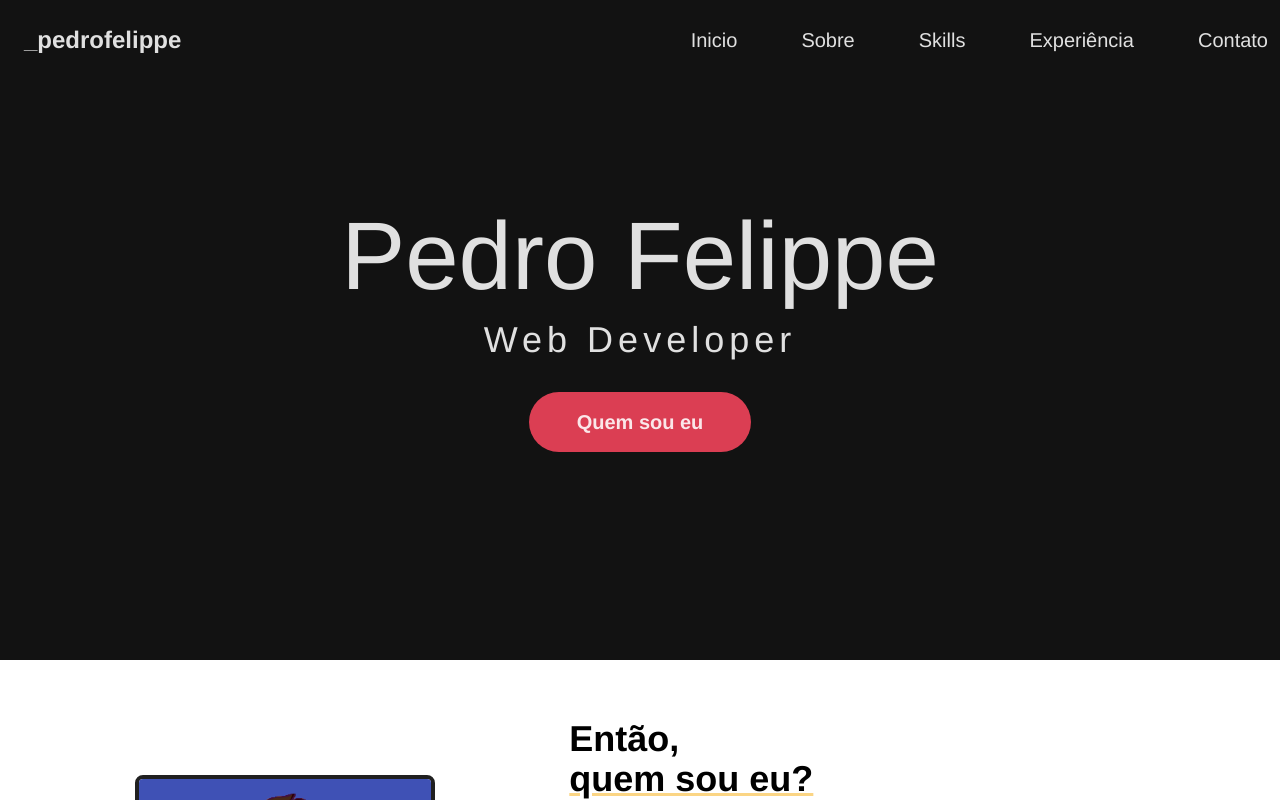
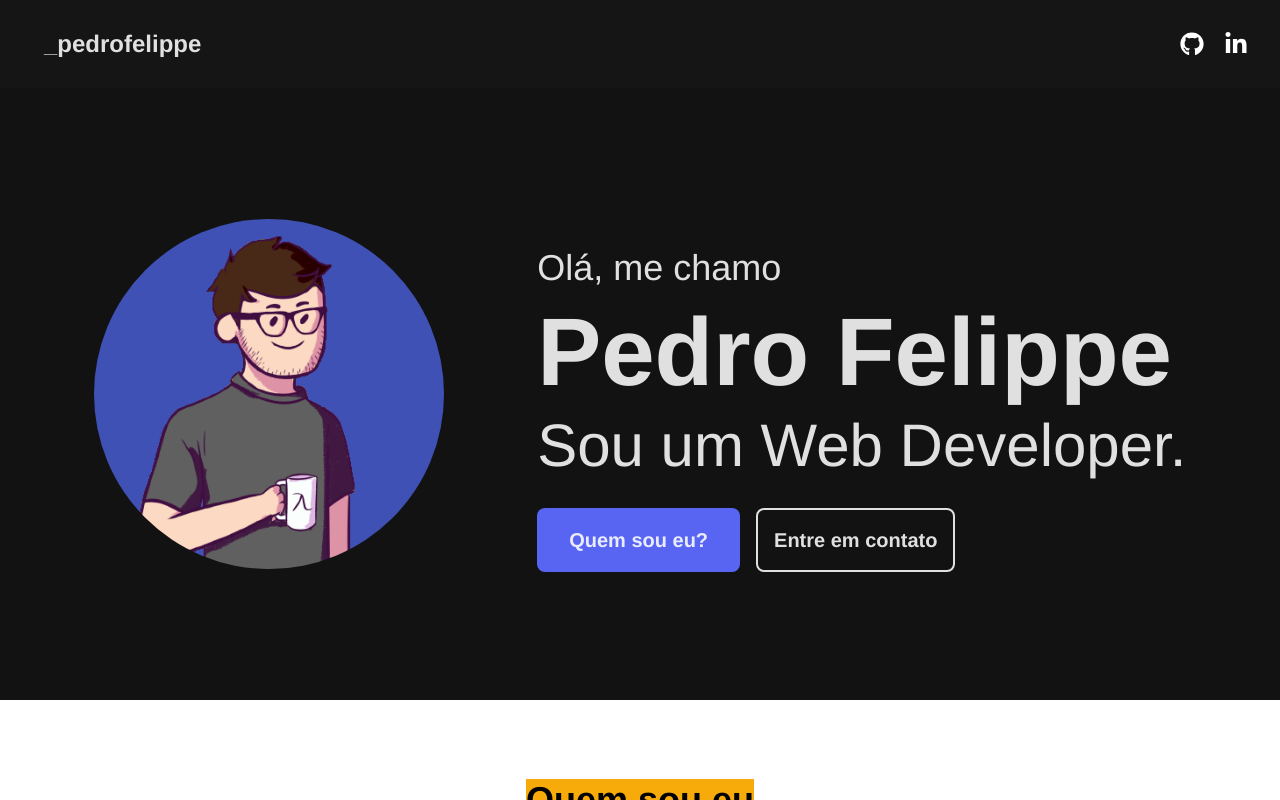
Before and after one commit to pefelippe/Portfolio, a Next.js app: page / in a window 1280 px wide. Built offline with nearby package versions, Linux system fonts and the light colour scheme.

Commit message:
refactor/mais uma vez trocando o css

```diff
--- a/pages/_app.tsx
+++ b/pages/_app.tsx
@@ -10,14 +10,13 @@ export default function App({ Component, pageProps }: AppProps) {
     <div
       className=" h-screen z-0
     overflow-x-hidden overflow-y-scroll
-    scrollbar scrollbar-track-gray-400/20 scrollbar-thumb-[#F7AB0A]/80 scroll-smooth  "
+    scrollbar scrollbar-track-gray-400/20 scrollbar-thumb-[#F7AB0A]/80 scroll-smooth "
     >
       <Head>
         <title>Pedro Felippe | Web Developer</title>
         <meta name="description" content="Portfolio" />
       </Head>
       <Header />
-
       <Component {...pageProps} />
       <Footer />
     </div>
--- a/pages/index.tsx
+++ b/pages/index.tsx
@@ -9,7 +9,7 @@ import Skills from "../src/content/Skills";
 
 export default function Home() {
   return (
-    <>
+    <div className="">
       <section id="hero" className="bg-[#121212] text-[#FFFFFFDE]">
         <Hero />
       </section>
@@ -22,7 +22,7 @@ export default function Home() {
         <Skills />
       </section>
 
-      <section id="experience">
+      <section id="experience" className="bg-[#121212]">
         <Experience />
       </section>
 
@@ -30,9 +30,9 @@ export default function Home() {
         <Projects />
       </section> */}
 
-      <section id="contact" className=" bg-[#121212] text-[#FFFFFFDE]">
+      <section id="contact" className="">
         <Contact />
       </section>
-    </>
+    </div>
   );
 }
--- a/src/components/Footer.tsx
+++ b/src/components/Footer.tsx
@@ -1,13 +1,25 @@
+import Link from "next/link";
+import { FaGithub, FaLinkedinIn } from "react-icons/fa";
+
 type Props = {};
 
 function Footer({}: Props) {
+  const year = new Date().getFullYear();
   return (
-    <footer className="bg-[#080808] text-[#FFFFFFDE] px-10">
-      <div className="max-w-7xl mx-auto  divide-y-4 ">
-        <div className="flex  justify-center items-center snap-center py-8">
+    <footer className="bg-[#151515] text-[#FFFFFFDE] px-8 py-4">
+      <div className="max-w-7xl mx-auto ">
+        <div className="flex justify-between py-4">
           <span className="flex text-sm xl:text-base">
-            Copyright © 2022 Pedro Felippe.
+            Copyright © {year} Pedro Felippe.
           </span>
+          <nav className="flex justify-center items-center gap-5 ">
+            <a href="#">
+              <FaGithub className="socialMediaIcon" />
+            </a>
+            <a href="#">
+              <FaLinkedinIn className="socialMediaIcon" />
+            </a>
+          </nav>
         </div>
       </div>
     </footer>
--- a/src/components/Header.tsx
+++ b/src/components/Header.tsx
@@ -1,34 +1,37 @@
 import { motion } from "framer-motion";
 import Link from "next/link";
 import React from "react";
-
-import Links from "./Links";
-import SocialIcons from "./SocialIcons";
+import { FaGithub, FaLinkedinIn } from "react-icons/fa";
 
 type Props = {};
 
 export default function Header({}: Props) {
   return (
-    <motion.header
+    <header className=" top-0 py-4 w-screen z-40 snap-center justify-start bg-[#151515]  text-[#FFFFFFDE] px-8">
+      <motion.nav
         initial={{
           opacity: 0,
           y: -50,
         }}
         animate={{ opacity: 1, y: 0 }}
         transition={{ duration: 1.5 }}
-      className="absolute top-0 p-3 w-screen z-40 snap-center justify-start bg-[#121212]  text-[#FFFFFFDE]"
+        className="mx-auto flex items-center justify-between max-w-7xl  "
       >
-      <nav className="mx-auto flex items-center justify-between max-w-7xl ">
-        <div>
         <Link href="#hero">
           <span className="logoBtn">
             <p className="animate-pulse">_</p>pedrofelippe
           </span>
         </Link>
-        </div>
 
-        <Links />
+        <nav className="flex justify-center items-center gap-5 ">
+          <a href="#">
+            <FaGithub className="socialMediaIcon" />
+          </a>
+          <a href="#">
+            <FaLinkedinIn className="socialMediaIcon" />
+          </a>
         </nav>
-    </motion.header>
+      </motion.nav>
+    </header>
   );
 }
--- a/src/components/Links.tsx
+++ b/src/components/Links.tsx
@@ -6,11 +6,8 @@ type Props = {};
 export default function Links({}: Props) {
   return (
     <nav className="space-x-16">
-      <Link className="headerBtn hover:text-[#F7AB0A]" href="#hero">
-        Inicio
-      </Link>
       <Link className="headerBtn hover:text-[#F7AB0A]" href="#about">
-        Sobre
+        Quem sou eu
       </Link>
       <Link className="headerBtn hover:text-[#F7AB0A]" href="#skills">
         Skills
--- a/src/components/Skill.tsx
+++ b/src/components/Skill.tsx
@@ -10,7 +10,7 @@ function Skill({ directionLeft }: Image) {
     <div className="group relative flex cursor-pointer">
       <motion.img
         src="https://png.pngtree.com/png-vector/20190223/ourmid/pngtree-vector-picture-icon-png-image_695350.jpg"
-        className="rounded-full border border-gray-500 object-cover w-24 h-24 xl:w-32 xl:h-32 filter group-hover:grayscale"
+        className="rounded-full border border-gray-500 object-cover w-24 h-24 xl:w-28 xl:h-28 filter group-hover:grayscale"
       />
     </div>
   );
--- a/src/content/About.tsx
+++ b/src/content/About.tsx
@@ -1,64 +1,37 @@
-import { motion } from "framer-motion";
-import Image from "next/image";
 import React from "react";
-import ImageAvatar from "../../public/assets/avatar-pdr.png";
-import { FaGithub, FaLinkedinIn } from "react-icons/fa";
 
 type Props = {};
 
 function About({}: Props) {
   return (
     <div
-      className="flex flex-col  lg:flex-row  justify-evenly items-center text-center  py-10
-      lg:text-left max-xl:space-y-4 max-sm:mx-10 max-w-7xl  mx-auto  rounded-md"
+      className="flex flex-col  lg:flex-row  justify-center items-center text-center  py-20 mx-auto
+       max-w-7xl  "
     >
-      <div className="space-y-4">
-        <Image
-          alt="avatar-pefelippe"
-          src={ImageAvatar}
-          height={300}
-          width={300}
-          className="rounded-lg border-4 border-[#202020]"
-        />
-      </div>
-      <div className="flex flex-col space-y-4 justify-center xl:h-[450px] max-w-xl  ">
+      <div className="flex flex-col space-y-4 justify-center  max-w-2xl  ">
         <h4 className="text-4xl font-semibold ">
-          Então,
-          <br />
-          <span className="underline decoration-[#F7AB0A]/50 ">
-            quem sou eu?
-          </span>
+          <span className="underline bg-[#F7AB0A] ">Quem sou eu</span>
         </h4>
 
         <p className="text-base md:text-xl">
           Sou um Web Developer com experiência em implementar componentes de
           interface de usuário responsivos e de qualidade. <br />
           <br />
+          Consigo me comunicar bem em inglês (nível C2), sendo acostumado a
+          participarem reuniões em inglês com membros de vários países.
+          <br />
+          <br />
           Minha stack principal é: React, Node e Typescript.
           <br />
-          <br />
-          Consigo me comunicar bem em inglês (nível C2), sendo acostumado a
-          participarem reuniões em inglês com membros de vários países.
         </p>
-        <nav className="flex justify-center lg:justify-start items-center gap-5 ">
-          <a
-            href="#"
-            className="flex items-center gap-2 border-2 border-[#121212] hover:bg-[#f1f1f1] rounded-lg p-2 text-lg transition-all
-            ease-in"
-          >
-            <FaGithub className="socialMediaIcon text-[#121212] " />
-            Github
-          </a>
-          <a
-            href="#"
-            className="flex items-center gap-2 border-2 border-[#121212] rounded-lg p-2 transition-all
-            ease-in bg-[#005b8e] hover:bg-[#004972] text-[#fff]  text-lg "
-          >
-            <FaLinkedinIn className="socialMediaIcon text-[#fff]" />
-            Linkedin
-          </a>
-        </nav>
       </div>
+      {/* <Image
+        alt="avatar-pefelippe"
+        src={ImageAvatar}
+        height={350}
+        width={350}
+        className="rounded-lg h-[250px] w-[250px] lg:h-[350px] lg:w-[350px]"
+      /> */}
     </div>
   );
 }
--- a/src/content/Experience.tsx
+++ b/src/content/Experience.tsx
@@ -11,9 +11,11 @@ function Experience({}: Props) {
       initial={{ opacity: 0 }}
       whileInView={{ opacity: 1 }}
       transition={{ duration: 1.5 }}
-      className="h-fit flex items-center flex-col relative overflow-hidden  rounded-lg  py-10  lg:mx-20 mx-5"
+      className="h-fit  flex items-center flex-col relative overflow-hidden  rounded-lg  py-20  lg:mx-20 px-8"
     >
-      <h4 className="text-4xl font-semibold">E minha Experiência ?</h4>
+      <h4 className="text-4xl font-semibold mx-5">
+        <span className="underline bg-[#F7AB0A] ">Experiência</span>
+      </h4>
       <div className="w-full flex space-x-8 overflow-x-scroll snap-x snap-mandatory text-white pt-5 max-w-7xl">
         <ExperienceCard />
         <ExperienceCard />
--- a/src/content/Hero.tsx
+++ b/src/content/Hero.tsx
@@ -1,25 +1,44 @@
 import { motion } from "framer-motion";
+import Image from "next/image";
 import React from "react";
+import ImageAvatar from "../../public/assets/avatar-pdr.png";
 
 export default function Hero() {
   return (
-    <div className="snap-start component-base  text-center justify-center align-center space-y-4 py-52 min-mx-5 w-full  ">
-      <motion.div
-        initial={{ opacity: 0, y: 50 }}
-        whileInView={{ y: 0, opacity: 1 }}
-        transition={{ duration: 1.5 }}
-        className="relative flex flex-col place-content-center space-y-6"
-      >
+    <motion.div
+      initial={{ opacity: 0, y: 50 }}
+      animate={{ y: 0, opacity: 1 }}
+      transition={{ delay: 1, duration: 1.5 }}
+      className=" flex flex-col items-center md:flex-row justify-evenly  text-center md:text-left mx-auto py-10 md:py-32  max-w-7xl space-y-8"
+    >
+      <Image
+        alt="avatar-pefelippe"
+        src={ImageAvatar}
+        height={350}
+        width={350}
+        className="rounded-full h-[250px] w-[250px] lg:h-[350px] lg:w-[350px]"
+      />
+      <div className="relative flex flex-col  space-y-8">
         <div className="space-y-4">
-          <h1 className="text-7xl sm:text-8xl">Pedro Felippe</h1>
-          <p className="text-2xl sm:text-4xl tracking-[5px] pb-2">
-            Web Developer
-          </p>
+          <h2 className="text-3xl lg:text-4xl">Olá, me chamo</h2>
+          <h1 className="text-6xl lg:text-8xl font-semibold">Pedro Felippe</h1>
+          <p className="text-4xl lg:text-6xl ">Sou um Web Developer.</p>
         </div>
-        <button className=" bottom-0 p-4 px-12 bg-[#db3e53] hover:bg-[#EA4A60]/90 rounded-full mx-auto w-fit font-semibold text-xl">
-          <a href="#about">Quem sou eu</a>
-        </button>
-      </motion.div>
-    </div>
+
+        <div className="flex gap-4">
+          <button className=" w-fit p-4 px-8  bg-[#5865f2] hover:bg-[#5865f2]/70 transition-all rounded-lg font-semibold text-xl mx-auto md:mx-0">
+            <a href="#about">Quem sou eu?</a>
+          </button>
+
+          <button
+            className=" w-fit p-4 px-4 border-2
+            hover:border-[#5865f2]/70 hover:text-[#5865f2]/70 transition-all
+            rounded-lg font-semibold text-xl mx-auto md:mx-0"
+          >
+            <a href="#about">Entre em contato</a>
+          </button>
+        </div>
+      </div>
+    </motion.div>
   );
 }
--- a/src/content/Skills.tsx
+++ b/src/content/Skills.tsx
@@ -7,23 +7,27 @@ type Props = {};
 
 function Skills({}: Props) {
   return (
-    <div className="h-max flex relative flex-col py-10 md:text-left items-center overflow-hidden max-w-7xl mx-auto rounded-lg">
-      <h4 className="text-4xl font-semibold mx-5">
-        E quais as minhas{" "}
-        <span className="underline decoration-[#F7AB0A]/50 ">skills</span>?
-      </h4>
-
+    <div className="h-max flex relative flex-col pb-10 md:text-left items-center overflow-hidden max-w-full mx-auto rounded-lg">
       <motion.div
         initial={{
           opacity: 0,
+          x: -200,
         }}
-        whileInView={{ opacity: 1 }}
+        whileInView={{ opacity: 1, x: 0 }}
         transition={{
           duration: 1.25,
         }}
         className="overflow-hidden text-[#FFFFFFDE] p-5 rounded-xl   "
       >
-        <div className="grid grid-cols-3 sm:grid-cols-6 gap-5 ">
+        <div className="grid grid-cols-2 sm:grid-cols-10 gap-10 ">
+          <Skill />
+          <Skill />
+          <Skill />
+          <Skill />
+          <Skill />
+          <Skill />
+          <Skill />
+          <Skill />
           <Skill />
           <Skill />
           <Skill />
--- a/styles/globals.css
+++ b/styles/globals.css
@@ -45,7 +45,7 @@
   }
 
   .socialMediaIcon {
-    @apply h-6 w-6 text-[#fff];
+    @apply h-6 w-6 text-[#fff] hover:text-[#a7a7a7];
   }
 
   .component-base {
```
Also changed, not shown: src/content/Contact.tsx (+7 -1 lines). Lines whose indentation alone changed are shown as unchanged.
